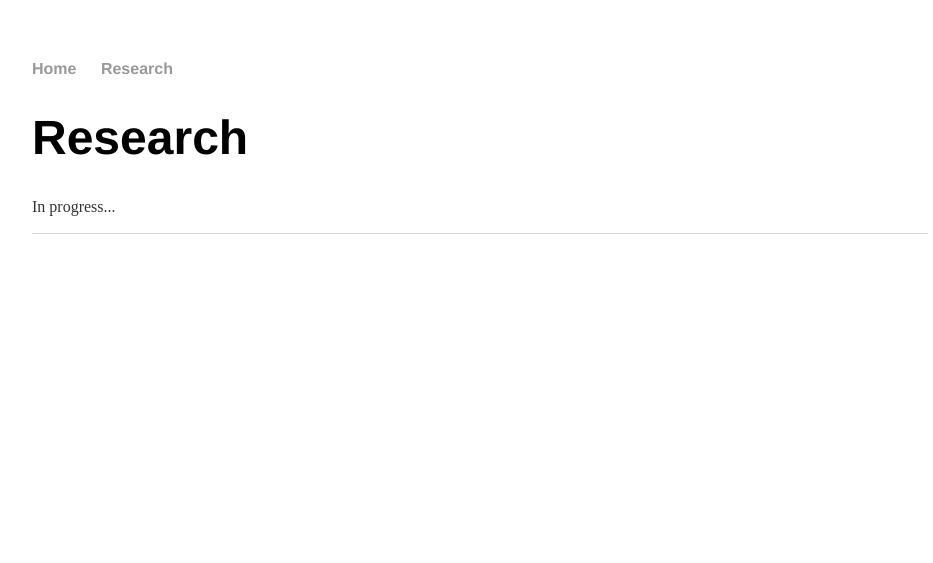
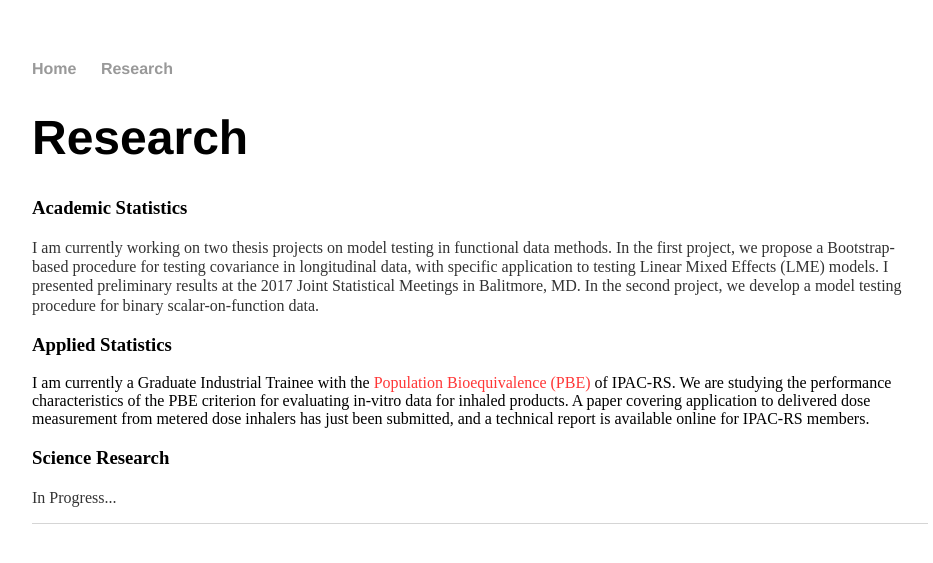
Before and after one commit to stchen3/stchen3.github.io, a Jekyll site: the page built from research/index.html, in a window 1280 px wide. Shown: the top 563 px of the page, without its empty margins (160-1093 px from the left). Built offline with Jekyll 4.4.1, drawn with Linux system fonts in a browser that asks for light colours.

Commit message:
Update index.html

```diff
--- a/research/index.html
+++ b/research/index.html
@@ -4,5 +4,20 @@ title: Research
 ---
 <div class="blurb">
 	<h1>Research</h1>
-	<p>In progress...</p>
+
+	<h3> Academic Statistics </h3>
+	<p>I am currently working on two thesis projects on model testing in functional data methods.
+	In the first project, we propose a Bootstrap-based procedure for testing covariance in longitudinal data, with specific application to testing Linear Mixed Effects (LME) models.
+	I presented preliminary results at the 2017 Joint Statistical Meetings in Balitmore, MD.
+	In the second project, we develop a model testing procedure for binary scalar-on-function data.
+	</p>
+
+	<h3> Applied Statistics </h3>
+	I am currently a Graduate Industrial Trainee with the <a href="http://ipacrs.org/strategic-initiatives/ba-be-ivic-clinical/pbe-working-group/" target="blank"><font color=#FF3636>Population Bioequivalence (PBE) </font></a> of IPAC-RS.
+	We are studying the performance characteristics of the PBE criterion for evaluating in-vitro data for inhaled products.
+	A paper covering application to delivered dose measurement from metered dose inhalers has just been submitted, and a technical report is available online for IPAC-RS members.
+
+	<h3> Science Research </h3>
+	<p> In Progress...
+	</p>
 </div><!-- /.blurb -->
```
